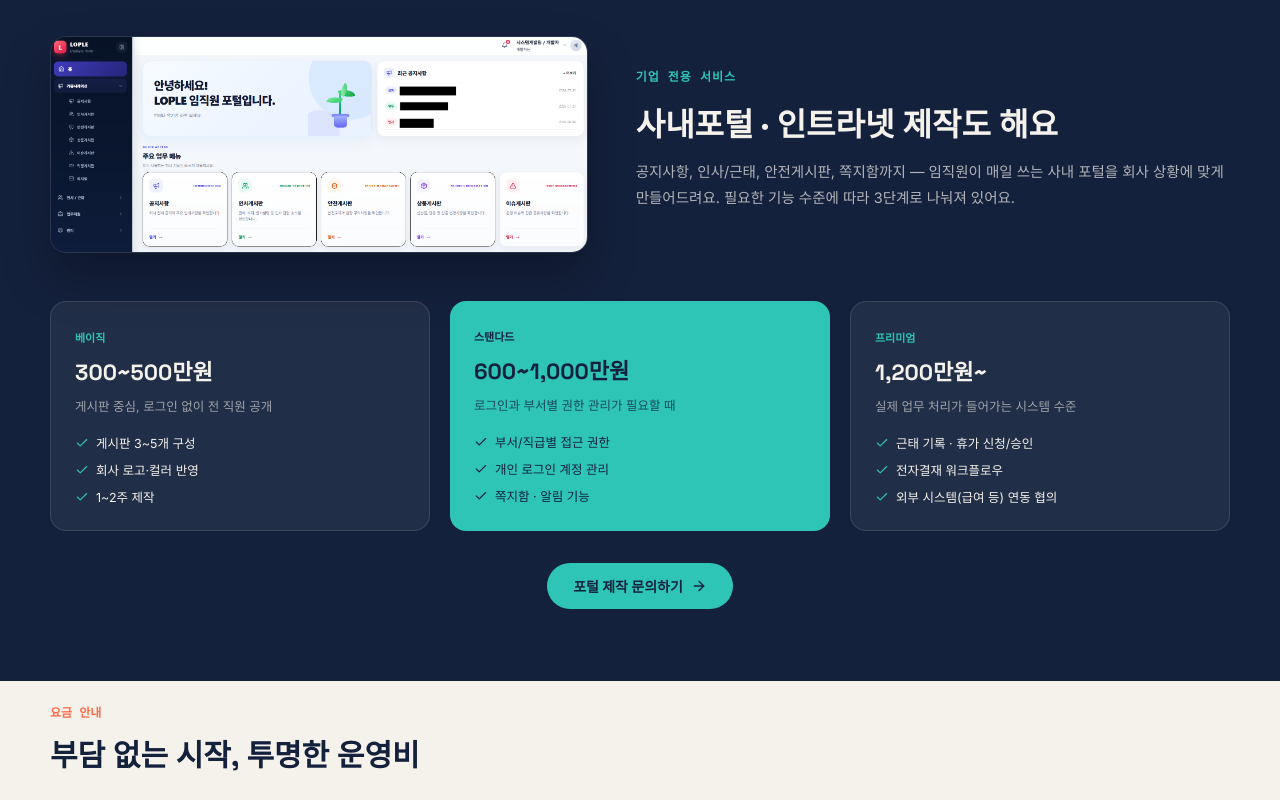
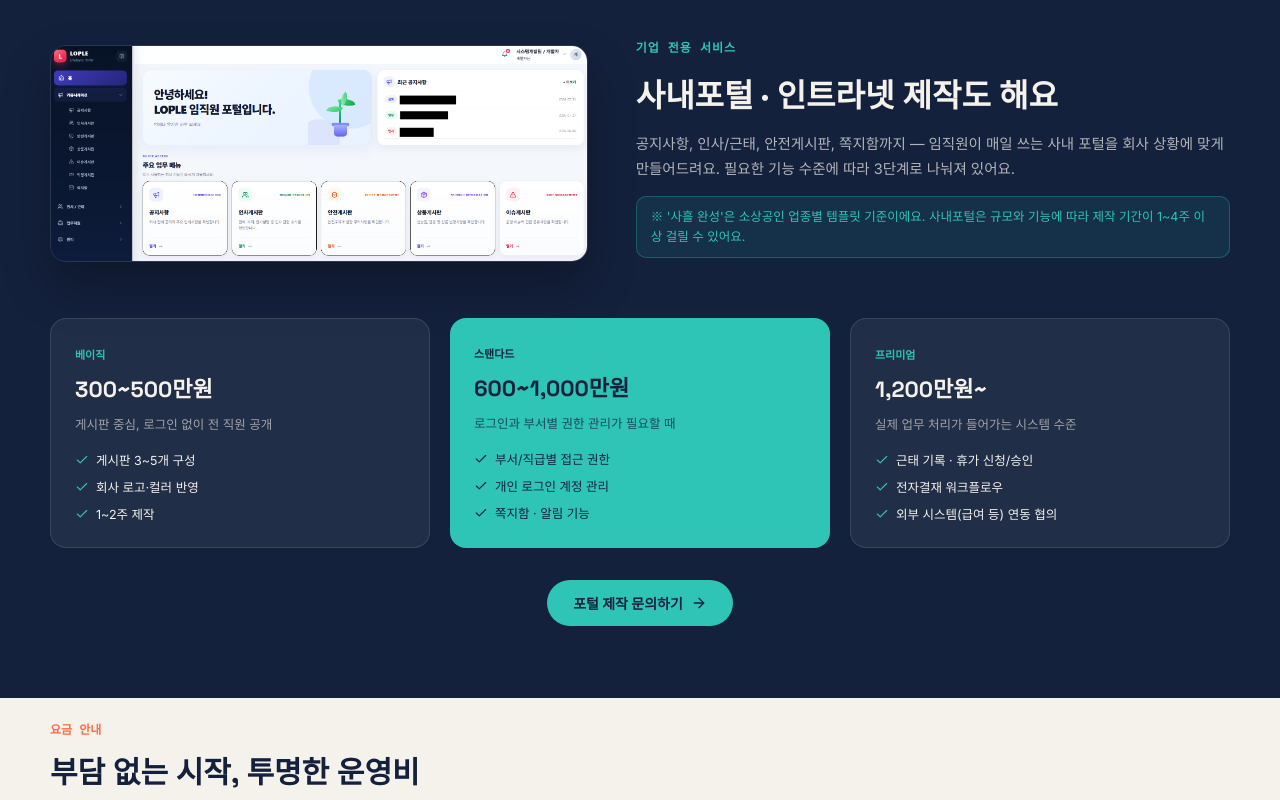
Before and after one commit to fbxodud9-dev/saheul-site, a React (Vite) app: page / in a window 1280 px wide. Shown: the part 1820-2620 px from the top of the page. Built offline with nearby package versions, Linux system fonts and the light colour scheme.

Commit message:
사내포털 제작 기간 안내 문구 추가

```diff
--- a/src/App.jsx
+++ b/src/App.jsx
@@ -546,9 +546,23 @@ export default function ShowcaseLanding() {
               <h2 className="disp" style={{ fontSize: "clamp(24px, 3vw, 32px)", fontWeight: 700, color: "#F5F2EC", margin: "14px 0 14px" }}>
                 사내포털 · 인트라넷 제작도 해요
               </h2>
-              <p style={{ fontSize: 14.5, color: "rgba(245,242,236,0.7)", lineHeight: 1.75 }}>
+              <p style={{ fontSize: 14.5, color: "rgba(245,242,236,0.7)", lineHeight: 1.75, marginBottom: 14 }}>
                 공지사항, 인사/근태, 안전게시판, 쪽지함까지 — 임직원이 매일 쓰는 사내 포털을
                 회사 상황에 맞게 만들어드려요. 필요한 기능 수준에 따라 3단계로 나눠져 있어요.
+              </p>
+              <p
+                style={{
+                  fontSize: 12.5,
+                  color: "#2EC4B6",
+                  background: "rgba(46,196,182,0.1)",
+                  border: "1px solid rgba(46,196,182,0.3)",
+                  borderRadius: 10,
+                  padding: "10px 14px",
+                  lineHeight: 1.6,
+                }}
+              >
+                ※ '사흘 완성'은 소상공인 업종별 템플릿 기준이에요. 사내포털은 규모와 기능에 따라
+                제작 기간이 1~4주 이상 걸릴 수 있어요.
               </p>
             </div>
           </div>
@@ -715,7 +729,7 @@ export default function ShowcaseLanding() {
       <footer style={{ padding: "32px 24px", textAlign: "center", color: "#94A0B8", fontSize: 12, lineHeight: 1.8 }}>
         <div>사흘 (주식회사 로플) · 대표 류태영 · 사업자등록번호 234-86-03114</div>
         <div>경기도 화성시 동탄첨단산업1로 27, 1405호 (영천동, 금강펜테리움 IX타워)</div>
-        <div>문의 fbxodud9@lople.co.kr</div>
+        <div>문의 hello@saheul.kr</div>
       </footer>
     </div>
   );
```
